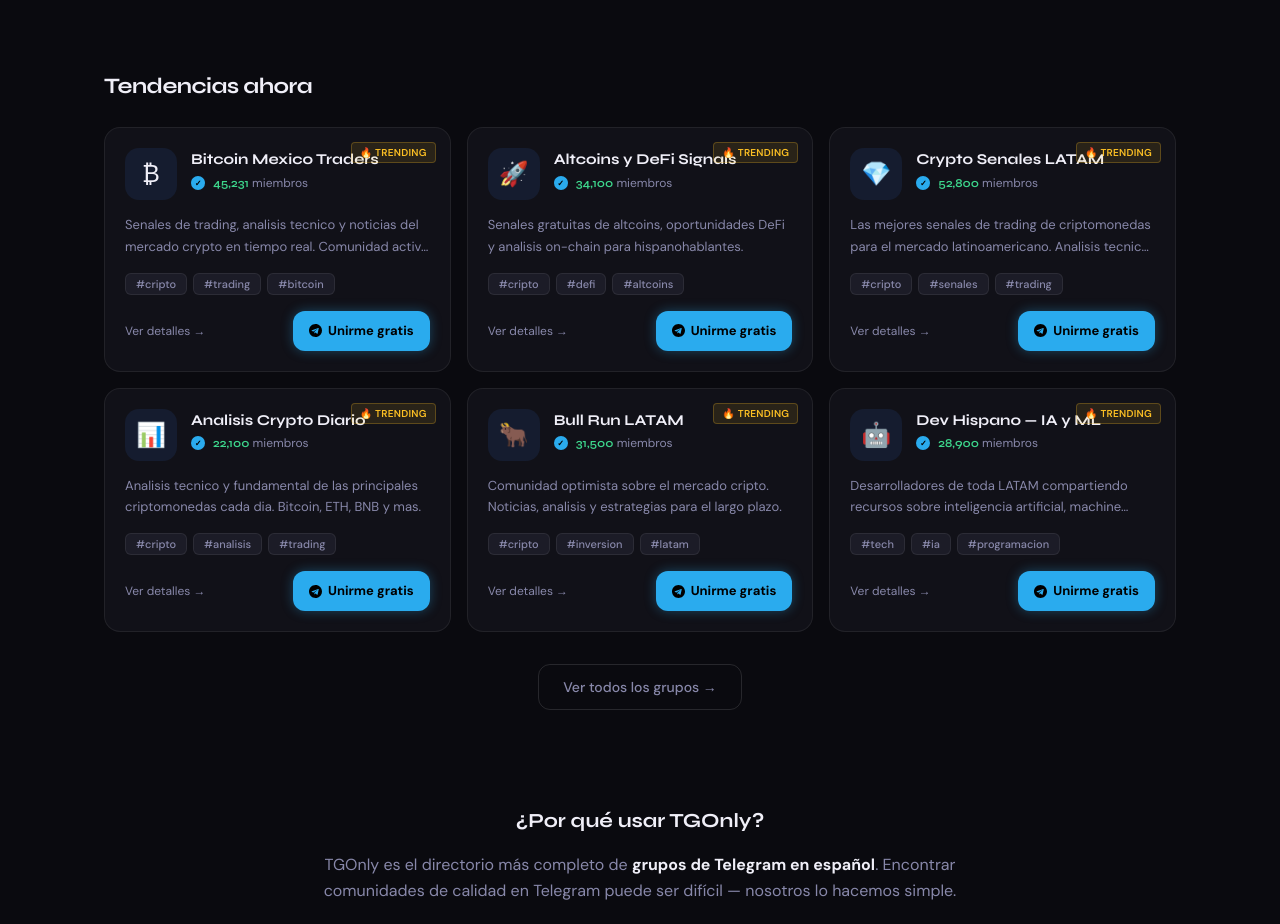
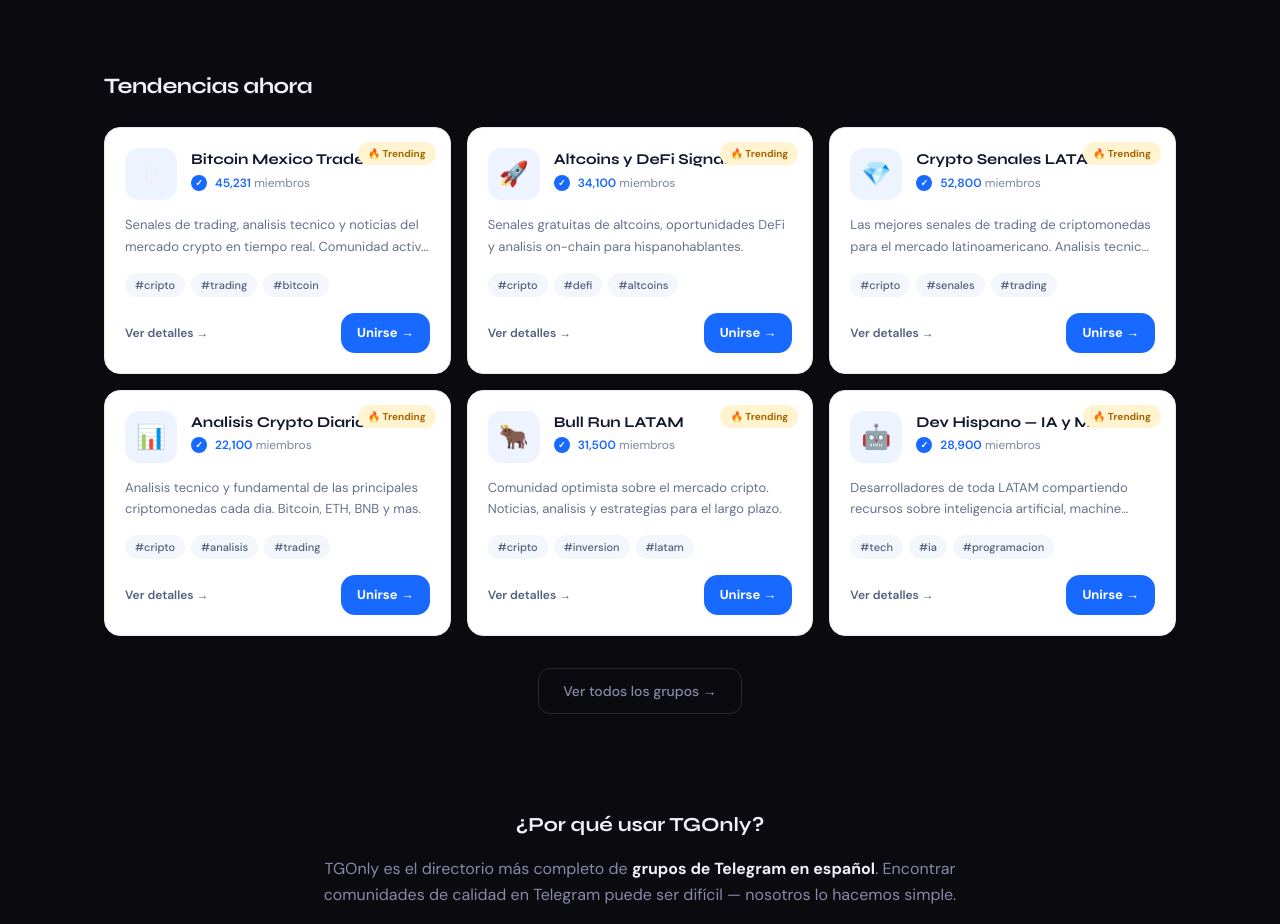
Before and after one commit to gaelnav1/tgonly, a Next.js app: page / in a window 1280 px wide. Shown: the part 1220-2144 px from the top of the page. Built offline with nearby package versions, Linux system fonts and the light colour scheme; no server answers; the database is empty.

Commit message:
Design: rebuild group cards for light UI

```diff
--- a/components/GroupCard.tsx
+++ b/components/GroupCard.tsx
@@ -20,33 +20,31 @@
   const groupUrl = `/grupos/${group.category}/${slugify(group.name)}`
   const photoSrc = getPhotoSrc(group)
   return (
-    <div className="relative bg-[#111118] border border-white/[0.07] rounded-2xl p-5 transition-all duration-200 hover:-translate-y-1 hover:border-[#2AABEE]/30 hover:shadow-[0_12px_40px_rgba(0,0,0,0.4)] overflow-hidden">
-      {group.trending && <span className="absolute top-3.5 right-3.5 text-[10px] font-semibold uppercase tracking-wide text-amber-400 bg-amber-400/10 border border-amber-400/25 rounded px-2 py-0.5">🔥 Trending</span>}
+    <div className="relative bg-white border border-[#e6eaf2] rounded-2xl p-5 transition-all duration-200 hover:-translate-y-1 hover:shadow-[0_14px_34px_rgba(39,56,95,.09)] overflow-hidden">
+      {group.trending && <span className="absolute top-3.5 right-3.5 text-[10px] font-bold text-[#a46600] bg-[#fff4cf] rounded-full px-2.5 py-1">🔥 Trending</span>}
       <Link href={groupUrl} className="block no-underline text-inherit">
         <div className="flex items-start gap-3.5 mb-3.5">
           <div className="relative flex-shrink-0" style={{width:52,height:52}}>
-            <div className="absolute inset-0 rounded-[14px] bg-blue-500/10 flex items-center justify-center text-2xl">{group.emoji}</div>
+            <div className="absolute inset-0 rounded-[14px] bg-[#edf4ff] flex items-center justify-center text-2xl">{group.emoji}</div>
             {photoSrc && <img src={photoSrc} alt={group.name} width={52} height={52} className="absolute inset-0 rounded-[14px] object-cover w-full h-full" style={{zIndex:1}} />}
           </div>
           <div className="flex-1 min-w-0">
-            <p className="font-syne font-bold text-[15px] truncate text-[#f0eff8] mb-1">{group.name}</p>
-            <div className="flex items-center gap-2 text-xs text-[#8888aa]">
-              {group.verified && <span className="w-3.5 h-3.5 bg-[#2AABEE] rounded-full flex items-center justify-center text-[8px] font-bold text-black flex-shrink-0">✓</span>}
-              <span><span className="text-[#3dd68c] font-semibold font-syne">{group.members}</span> miembros</span>
+            <p className="font-syne font-bold text-[15px] truncate text-[#11182d] mb-1">{group.name}</p>
+            <div className="flex items-center gap-2 text-xs text-[#7b86a1]">
+              {group.verified && <span className="w-4 h-4 bg-[#1769ff] rounded-full flex items-center justify-center text-[9px] font-bold text-white flex-shrink-0">✓</span>}
+              <span><span className="text-[#1769ff] font-semibold">{group.members}</span> miembros</span>
             </div>
           </div>
         </div>
-        <p className="text-[13px] text-[#8888aa] leading-relaxed mb-4 line-clamp-2">{group.desc}</p>
+        <p className="text-[13px] text-[#66718d] leading-relaxed mb-4 line-clamp-2">{group.desc}</p>
         <div className="flex gap-1.5 flex-wrap mb-4">
-          {group.tags.map(t=><span key={t} className="text-[11px] text-[#8888aa] font-medium bg-[#1c1c27] border border-white/[0.07] rounded-md px-2.5 py-0.5">#{t}</span>)}
+          {group.tags.slice(0,3).map(t=><span key={t} className="text-[11px] text-[#53607e] font-medium bg-[#f3f6fb] rounded-full px-2.5 py-1">#{t}</span>)}
         </div>
       </Link>
       <div className="flex items-center justify-between gap-3">
-        <Link href={groupUrl} className="text-[12px] text-[#8888aa] hover:text-[#2AABEE] transition-colors">Ver detalles →</Link>
-        <a href={group.link} target="_blank" rel="noopener noreferrer"
-          className="flex-shrink-0 bg-[#2AABEE] text-black font-bold text-[13px] px-4 py-2.5 rounded-xl transition-all hover:bg-[#1a8fd1] hover:scale-[1.05] shadow-[0_0_12px_rgba(42,171,238,0.35)] flex items-center gap-1.5">
-          <svg width="13" height="13" viewBox="0 0 24 24" fill="currentColor"><path d="M12 0C5.373 0 0 5.373 0 12s5.373 12 12 12 12-5.373 12-12S18.627 0 12 0zm5.894 8.221l-1.97 9.28c-.145.658-.537.818-1.084.508l-3-2.21-1.447 1.394c-.16.16-.295.295-.605.295l.213-3.053 5.56-5.023c.242-.213-.054-.333-.373-.12l-6.869 4.326-2.96-.924c-.643-.204-.657-.643.136-.953l11.57-4.461c.537-.194 1.006.131.829.94z"/></svg>
-          Unirme gratis
+        <Link href={groupUrl} className="text-[12px] font-semibold text-[#53607e] hover:text-[#1769ff]">Ver detalles →</Link>
+        <a href={group.link} target="_blank" rel="noopener noreferrer" className="tg-primary flex-shrink-0 font-bold text-[13px] px-4 py-2.5">
+          Unirse →
         </a>
       </div>
     </div>
```
